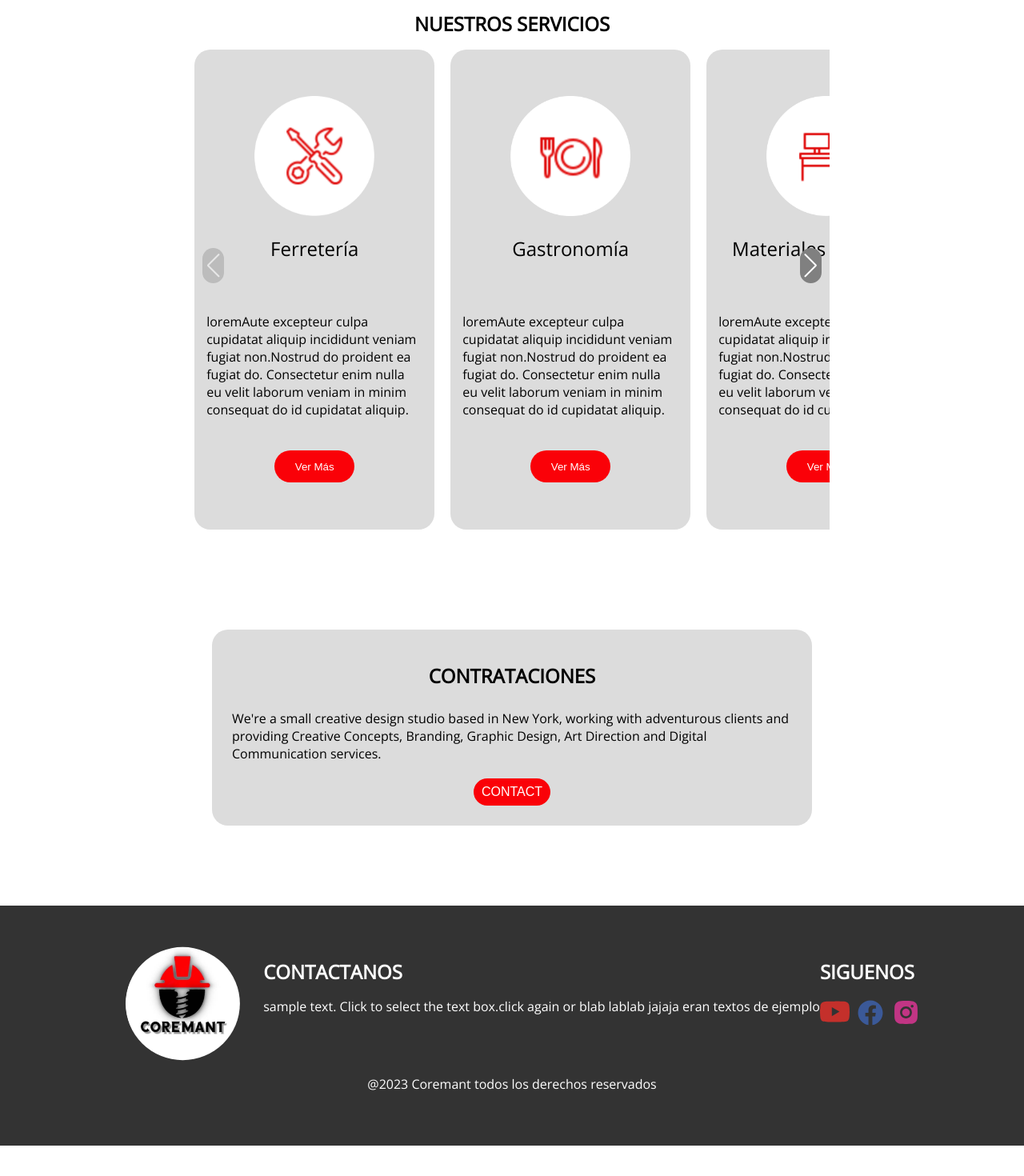
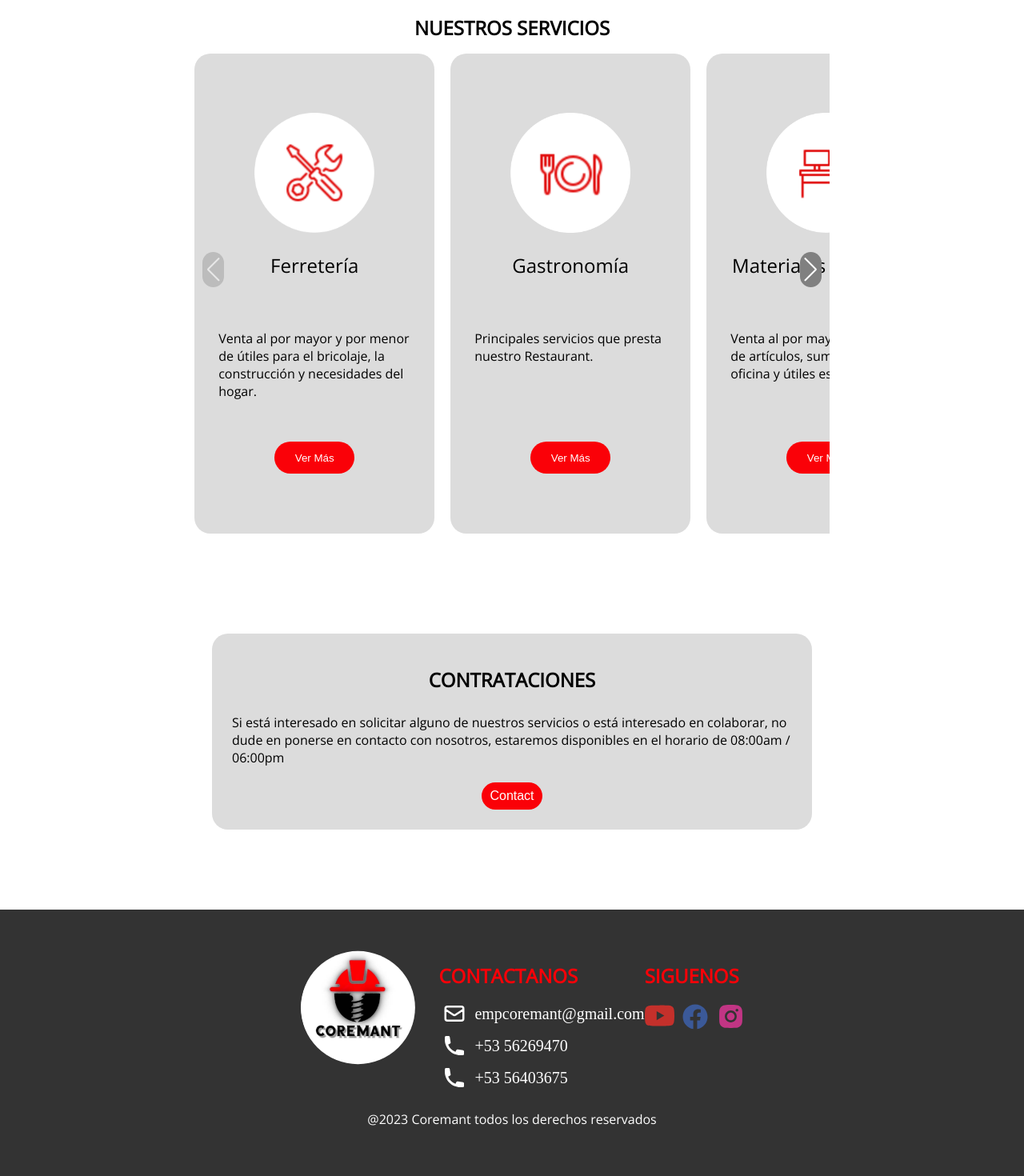
Before and after one commit to EndYou01/Coreman, a React (Vite) app in the folder coremant-vite/: page / in a window 1280 px wide. Shown: the part 1461-2931 px from the top of the page at 80% size. Before the commit the page ends 2893 px from the top, so only its background shows below. Built offline with nearby package versions, Linux system fonts and the light colour scheme.

Commit message:
Actualizacion de la info

```diff
--- a/coremant-vite/src/components/contrataciones/Contrataciones.jsx
+++ b/coremant-vite/src/components/contrataciones/Contrataciones.jsx
@@ -5,10 +5,10 @@ export const Contrataciones = () => {
     <div className='contrataciones-container'>
       <h1>CONTRATACIONES</h1>
       <p>
-        We're a small creative design studio based in New York, working with adventurous clients and providing Creative Concepts, Branding, Graphic Design, Art Direction and Digital Communication services.
+        Si está interesado en solicitar alguno de nuestros servicios o está interesado en colaborar, no dude en ponerse en contacto con nosotros, estaremos disponibles en el horario de 08:00am / 06:00pm
       </p>
-      <a href='https://api.whatsapp.com/send?phone=5356269470&text=Coremant,%20escribanos%20si%20est%C3%A1%20interesado%20en%20contrataciones'>
-        <button >CONTACT</button>
+      <a href='https://api.whatsapp.com/send?phone=564036750&text=Coremant,%20escribanos%20si%20est%C3%A1%20interesado%20en%20contrataciones'>
+        <button >Contact</button>
       </a>
     </div>
   )
--- a/coremant-vite/src/components/footer/Footer.jsx
+++ b/coremant-vite/src/components/footer/Footer.jsx
@@ -4,6 +4,9 @@ import { useNavigate } from "react-router-dom";
 import { FaFacebook } from 'react-icons/fa'
 import { BsYoutube } from 'react-icons/bs'
 import { AiFillInstagram } from 'react-icons/ai'
+import { HiOutlineMail } from "react-icons/hi";
+import { HiPhone } from "react-icons/hi";
+
 import coremantLogo from "../../assets/coremantLogo.svg";
 import { scrollToTop } from "../../functions/scrollToTop";
 
@@ -29,10 +32,40 @@ export const Footer = () => {
 
 				<div>
 					<h1>CONTACTANOS</h1>
-					<p>
-						sample text. Click to select the text box.click again or blab lablab
-						jajaja eran textos de ejemplo
-					</p>
+					<ul className="footer_list">
+						<li>
+							<HiOutlineMail className='footer_icon' />
+							<a
+								href="mailto:empcoremant@gmail.com"
+								target="_blank"
+                				rel="noreferrer"
+								className="footer_text"
+							>
+								empcoremant@gmail.com
+							</a>
+						</li>
+
+						<li>
+							<HiPhone className='footer_icon' />
+							<span
+                				rel="noreferrer"
+								className="footer_text"
+							>
+								+53 56269470
+							</span>
+						</li>
+
+						<li>
+							<HiPhone className='footer_icon' />
+							<span
+                				rel="noreferrer"
+								className="footer_text"
+							>
+								+53 56403675
+							</span>
+						</li>
+
+					</ul>
 				</div>
 
 				<div>
--- a/coremant-vite/src/components/nuestrosServicios/NuestrosServicios.jsx
+++ b/coremant-vite/src/components/nuestrosServicios/NuestrosServicios.jsx
@@ -32,7 +32,7 @@ export const NuestrosServicios = () => {
 
 						<h3 className="servicios_container_h3">Ferretería</h3>
 
-						<p className="servicios_container_text">loremAute excepteur culpa cupidatat aliquip incididunt veniam fugiat non.Nostrud do proident ea fugiat do. Consectetur enim nulla eu velit laborum veniam in minim consequat do id cupidatat aliquip.</p>
+						<p className="servicios_container_text">Venta al por mayor y por menor de útiles para el bricolaje, la construcción y necesidades del hogar.</p>
 
 						<NavigateButton route='ferreteria'/>
 
@@ -45,7 +45,7 @@ export const NuestrosServicios = () => {
 
 						<h3 className="servicios_container_h3">Gastronomía</h3>
 
-						<p className="servicios_container_text">loremAute excepteur culpa cupidatat aliquip incididunt veniam fugiat non.Nostrud do proident ea fugiat do. Consectetur enim nulla eu velit laborum veniam in minim consequat do id cupidatat aliquip.</p>
+						<p className="servicios_container_text">Principales servicios que presta nuestro Restaurant.</p>
 
 							<NavigateButton route='gastronomia'/>
 					</div>
@@ -57,7 +57,7 @@ export const NuestrosServicios = () => {
 
 						<h3 className="servicios_container_h3">Materiales de Oficina</h3>
 
-						<p className="servicios_container_text">loremAute excepteur culpa cupidatat aliquip incididunt veniam fugiat non.Nostrud do proident ea fugiat do. Consectetur enim nulla eu velit laborum veniam in minim consequat do id cupidatat aliquip.</p>
+						<p className="servicios_container_text">Venta al por mayor y por menor de artículos, suministros de oficina y útiles escolares.</p>
 
 							<NavigateButton route='mtroficina'/>
 					</div>
--- a/coremant-vite/src/components/personal/Personal.jsx
+++ b/coremant-vite/src/components/personal/Personal.jsx
@@ -52,7 +52,7 @@ export const Personal = () => {
 					<div>
 						<ul className="list">
 							<li>
-								<a href="#">
+								<a href="https://twitter.com/CamejoGrau?t=cFEHb5w_qGy8JalHmGQG-Q&s=09">
 									<TiSocialTwitter
 										style={{ color: "#00acee", fontSize: "5rem" }}
 									/>
--- a/coremant-vite/src/pages/ferreteria/FerreteriaPage.jsx
+++ b/coremant-vite/src/pages/ferreteria/FerreteriaPage.jsx
@@ -26,19 +26,14 @@ export const FerreteriaPage = () => {
 					<div>
 						<p>
 							{" "}
-							Lorem ipsum dolor sit amet consectetur adipisicing elit. Error
-							facilis quia nulla aliquid deserunt laboriosam aspernatur suscipit
-							eos molestiae reiciendis! Quas deserunt quis animi. Est pariatur
-							unde repellendus temporibus deserunt!
+							Venta al por mayor y por menor de útiles para el bricolaje, la construcción y necesidades del hogar.
 						</p>
 					</div>
 				</div>
 				<div className="ver_catalogos-container">
 					<h1>VER CATALOGOS</h1>
 					<p>
-						We're a small creative design studio based in New York, working with
-						adventurous clients and providing Creative Concepts, Branding, Graphic
-						Design, Art Direction and Digital Communication services.
+						Aquí mantenemos actualizados nuestros catálogos en la plataforma Facebook en el grupo "Coremant - Ferretería"
 					</p>
 
 					<a href="https://www.facebook.com/profile.php?id=100090641827083&mibextid=ZbWKwL">
--- a/coremant-vite/src/pages/gastronomia/GastronomiaPage.jsx
+++ b/coremant-vite/src/pages/gastronomia/GastronomiaPage.jsx
@@ -25,19 +25,14 @@ export const GastronomiaPage = () => {
 					<div>
 						<p>
 							{" "}
-							Lorem ipsum dolor sit amet consectetur adipisicing elit. Error
-							facilis quia nulla aliquid deserunt laboriosam aspernatur suscipit
-							eos molestiae reiciendis! Quas deserunt quis animi. Est pariatur
-							unde repellendus temporibus deserunt!
+							Principales servicios que presta nuestro Restaurant.
 						</p>
 					</div>
 				</div>
 				<div className="ver_catalogos-container">
 					<h1>VER CATALOGOS</h1>
 					<p>
-						We're a small creative design studio based in New York, working with
-						adventurous clients and providing Creative Concepts, Branding, Graphic
-						Design, Art Direction and Digital Communication services.
+						Aquí mantenemos actualizados nuestros catálogos en la plataforma Facebook en el grupo "Coremant - Servicios de Gastronomía"
 					</p>
 
 					<a href="https://www.facebook.com/profile.php?id=100090931591026&mibextid=ZbWKwL">
--- a/coremant-vite/src/pages/mtrOficina/MtrOficinaPage.jsx
+++ b/coremant-vite/src/pages/mtrOficina/MtrOficinaPage.jsx
@@ -26,19 +26,14 @@ export const MtrOficinaPage = () => {
 					<div>
 						<p>
 							{" "}
-							Lorem ipsum dolor sit amet consectetur adipisicing elit. Error
-							facilis quia nulla aliquid deserunt laboriosam aspernatur suscipit
-							eos molestiae reiciendis! Quas deserunt quis animi. Est pariatur
-							unde repellendus temporibus deserunt!
+							Venta al por mayor y por menor de artículos, suministros de oficina y útiles escolares.
 						</p>
 					</div>
 				</div>
 				<div className="ver_catalogos-container">
 					<h1>VER CATALOGOS</h1>
 					<p>
-						We're a small creative design studio based in New York, working with
-						adventurous clients and providing Creative Concepts, Branding, Graphic
-						Design, Art Direction and Digital Communication services.
+						Aquí mantenemos actualizados nuestros catálogos en la plataforma Facebook en el grupo "Coremant - Materiales de Oficina"
 					</p>
 
 					<a href="https://www.facebook.com/profile.php?id=100086768277776&mibextid=ZbWKwL">
--- a/coremant-vite/src/styles/base/_settings.scss
+++ b/coremant-vite/src/styles/base/_settings.scss
@@ -5,7 +5,7 @@ $grayColor: gray;
 $blackColor: black ;
 
 $FontSize_S: 1.6rem;
-$FontSize_M: 1.8rem;
+$FontSize_M: 2.0rem;
 $FontSize_L: 2.4rem;
 $FontSize_XL: 3rem;
 
--- a/coremant-vite/src/styles/components/footer.scss
+++ b/coremant-vite/src/styles/components/footer.scss
@@ -9,7 +9,7 @@
     font-size: $FontSize_L;
     font-family: OpenSans-Regular;
     font-weight: 700;
-    color: $whiteColor;
+    color: $secundaryColor;
   }
   p {
     font-size: $FontSize_S;
@@ -20,6 +20,28 @@
   .img_footer-container{
     width: 20rem;
     margin: 0 auto;
+  }
+
+  .footer_list{
+    list-style-type: none;
+    padding-left: 5px;
+  }
+  .footer_list li{
+    display: flex;
+    align-items: center;
+    margin-bottom: 10px;
+  }
+  .footer_icon{
+    width: 30px;
+    height: 30px;
+    margin-right: 10px;
+    color: white;
+  }
+
+  .footer_text{
+    font-size: $FontSize_M;
+    color: white;
+    text-decoration: none;
   }
 
   @media(min-width: 920px){
--- a/coremant-vite/src/styles/components/nuestrosServicios.scss
+++ b/coremant-vite/src/styles/components/nuestrosServicios.scss
@@ -57,9 +57,10 @@
 }
 
 .servicios_container_text {
-  width: 90%;
+  width: 80%;
   text-align: left;
   margin: 4rem auto;
+  height: 100px;
 }
 
 .servicios_container_button {
```
